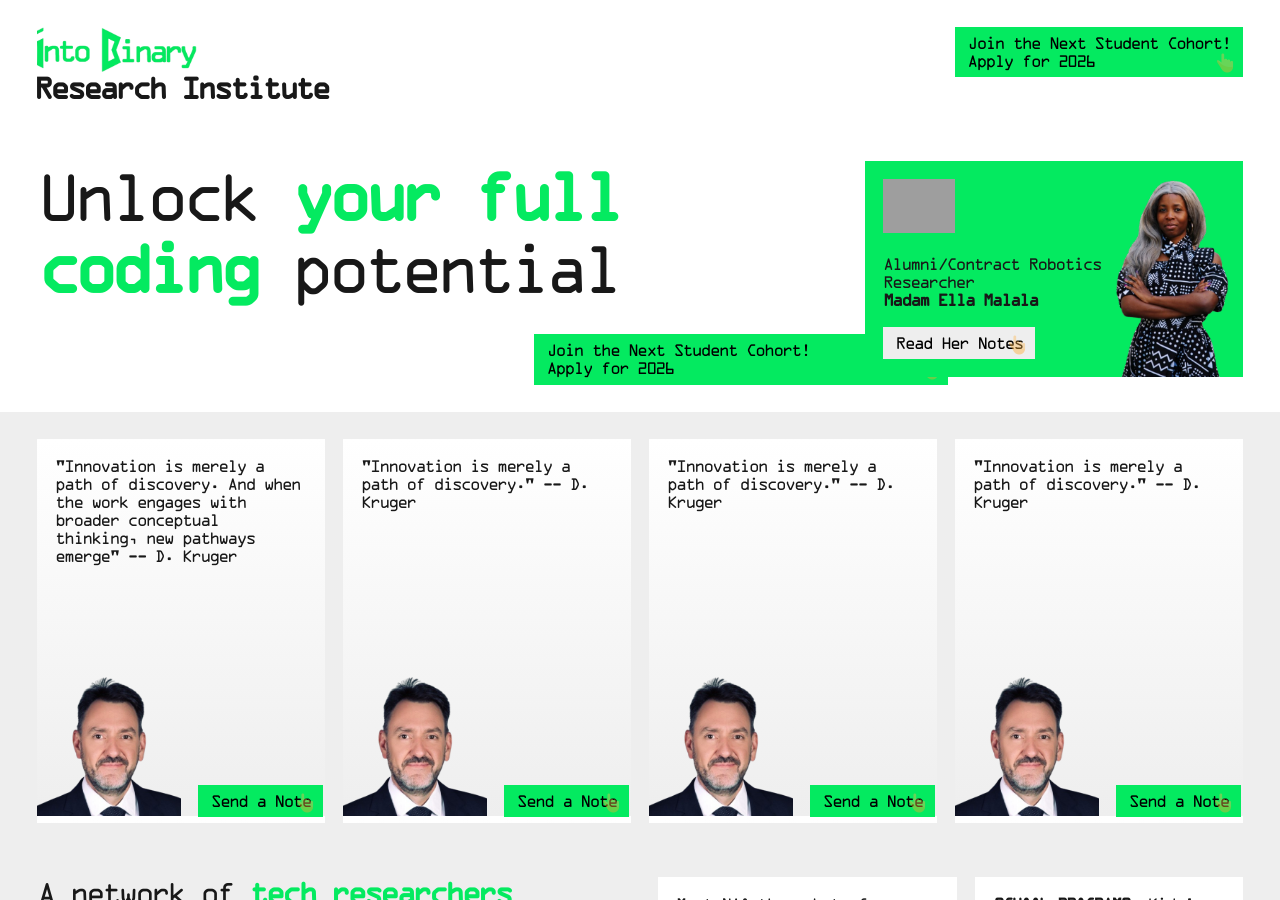
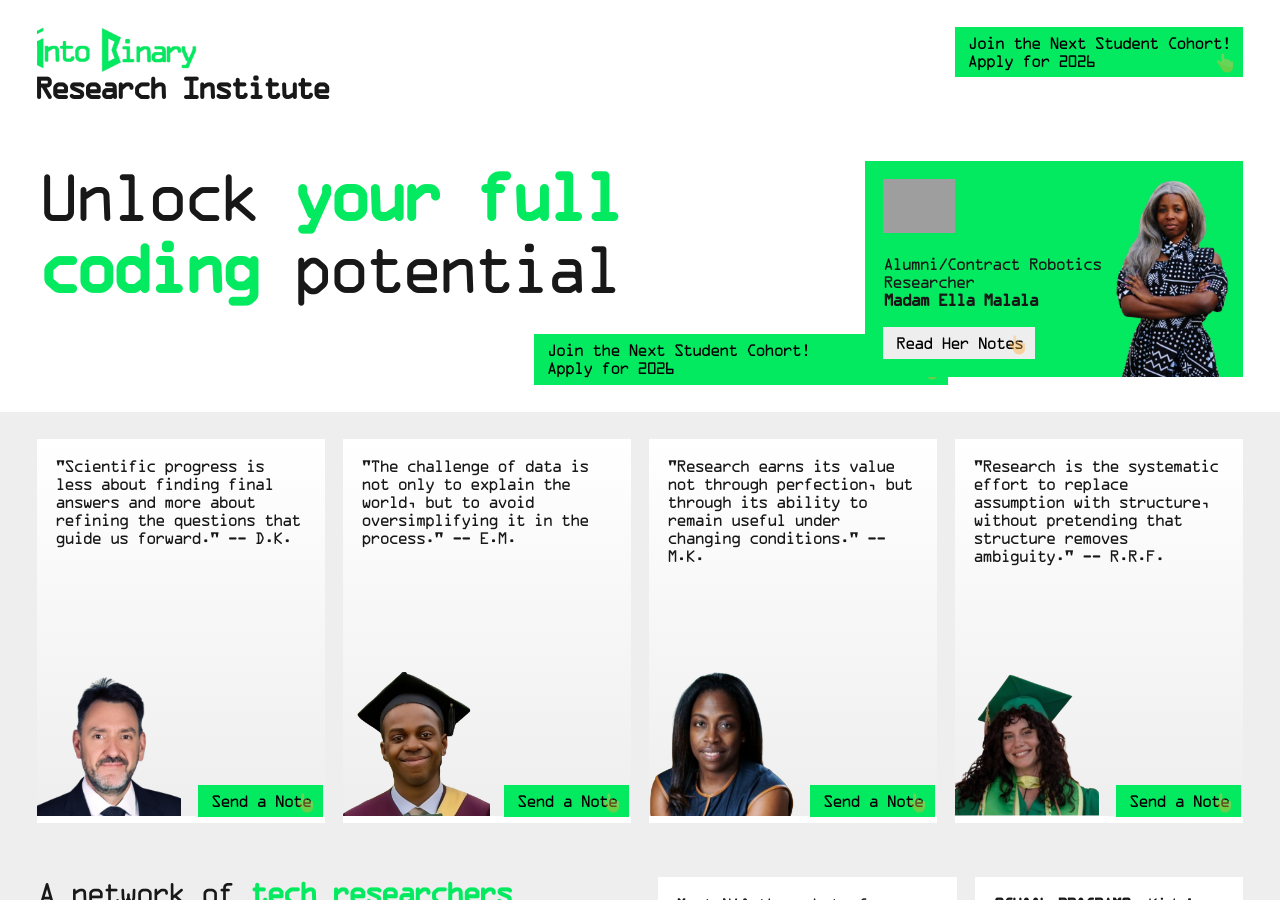
Before and after one commit to intobinary/researchinstitute.IB, a Jekyll site: the page built from www/_pages/home.markdown, in a window 1280 px wide and 900 px high. Built offline with Jekyll 4.4.1, drawn with Linux system fonts in a browser that asks for light colours; grey boxes are pictures that could not be loaded.

Commit message:
Update welcome.html

```diff
--- a/www/_layouts/welcome.html
+++ b/www/_layouts/welcome.html
@@ -11,23 +11,23 @@ layout: default
 								<main>
 												<header class="header d-bgWhite"><div class="header_dock CSSmidWrap">
 																<hgroup class="IBRIlogo">
-																				<a href=""><img src="assets/images/ibri_logo.png" /></a>
+																				<a href="https://researchinstitute.intobinary.org"><img src="assets/images/ibri_logo.png" /></a>
 																				<br />
-																				<a href=""><h1 class="CSSnoWrap">Research Institute</h1></a>
+																				<a href="https://researchinstitute.intobinary.org"><h1 class="CSSnoWrap">Research Institute</h1></a>
 																</hgroup>
 																<span class="CSSspacer"></span>
 																<nav>
 																				<!--
 																				<label for="chbx4menu">Menu</label>
 																				-->
-																				<a href="" class="u-button CSSnoWrap">Join the Next Student Cohort! <br />Apply for 2026</a>
+																				<a class="u-button CSSnoWrap">Join the Next Student Cohort! <br />Apply for 2026</a>
 																</nav>
 												</div></header>
 
 												<section class="stage d-bgWhite"><div class="stage_dock CSSmidWrap">
 																<hgroup>
 																				<h2>Unlock <!--<span></span>--> <label>your full coding</label> potential</h2>
-																				<a href="" class="u-button">Join the Next Student Cohort! <br />Apply for 2026</a>
+																				<a class="u-button">Join the Next Student Cohort! <br />Apply for 2026</a>
 																</hgroup>
 																<span class="CSSspacer">
 																				<!--
@@ -78,33 +78,42 @@ layout: default
 
 												<section class="researchers CSSmidWrap">
 																<figure class="d-bgGradient vToBottom">
-																				<figcaption>"Innovation is merely a path of discovery. And when the work engages with broader conceptual thinking, new pathways emerge<!-- that extend beyond conventional implementations-->" -- D. Kruger</figcaption>
-																				<span class="CSSspacer"></span>
-																				<img src="assets/images/placeholder_transparent.png" style="background-image: url('assets/images/researcher1.png');" />
-
-																				<a href="mailto:hello@intobinary.org" class="u-button">Send a Note</a>
-																</figure>
-																<figure class="d-bgGradient vToBottom">
-																				<figcaption>"Innovation is merely a path of discovery." -- D. Kruger</figcaption>
+																				<figcaption>"Scientific progress is less about finding final answers and more about refining the questions that guide us forward." -- D.K.</figcaption>
 																				<span class="CSSspacer"></span>
 																				<img src="assets/images/placeholder_transparent.png" style="background-image: url('assets/images/researcher1.png');" />
 
 																				<a href="mailto:hello@intobinary.org" class="u-button">Send a Note</a>
 																</figure>
 																<figure  class="d-bgGradient vToBottom">
-																				<figcaption>"Innovation is merely a path of discovery." -- D. Kruger</figcaption>
+																				<figcaption>"The challenge of data is not only to explain the world, but to avoid oversimplifying it in the process." -- E.M.</figcaption>
 																				<span class="CSSspacer"></span>
-																				<img src="assets/images/placeholder_transparent.png" style="background-image: url('assets/images/researcher1.png');" />
+																				<img src="assets/images/placeholder_transparent.png" style="background-image: url('assets/images/researcher4.png');" />
+
+																				<a href="mailto:hello@intobinary.org" class="u-button">Send a Note</a>
+																</figure>
+																<figure class="d-bgGradient vToBottom">
+																				<figcaption>"Research earns its value not through perfection, but through its ability to remain useful under changing conditions." -- M.K.</figcaption>
+																				<span class="CSSspacer"></span>
+																				<img src="assets/images/placeholder_transparent.png" style="background-image: url('assets/images/researcher2.png');" />
 
 																				<a href="mailto:hello@intobinary.org" class="u-button">Send a Note</a>
 																</figure>
 																<figure  class="d-bgGradient vToBottom">
-																				<figcaption>"Innovation is merely a path of discovery." -- D. Kruger</figcaption>
+																				<figcaption>"Research is the systematic effort to replace assumption with structure, without pretending that structure removes ambiguity." -- R.R.F.</figcaption>
 																				<span class="CSSspacer"></span>
-																				<img src="assets/images/placeholder_transparent.png" style="background-image: url('assets/images/researcher1.png');" />
+																				<img src="assets/images/placeholder_transparent.png" style="background-image: url('assets/images/researcher3.png');" />
 
 																				<a href="mailto:hello@intobinary.org" class="u-button">Send a Note</a>
 																</figure>
+																<!--
+																<figure  class="d-bgGradient vToBottom">
+																				<figcaption>"The challenge of data is not only to explain the world, but to avoid oversimplifying it in the process." -- E.M.</figcaption>
+																				<span class="CSSspacer"></span>
+																				<img src="assets/images/placeholder_transparent.png" style="background-image: url('assets/images/researcher4.png');" />
+
+																				<a href="mailto:hello@intobinary.org" class="u-button">Send a Note</a>
+																</figure>
+																-->
 												</section>
 
 												<section class="about CSSmidWrap">
@@ -142,7 +151,7 @@ layout: default
 																									<img src="assets/images/placeholder_transparent.png" style="background-image: url('assets/images/racecar.png');" />
 																								</figure>
 																								<span class="CSSspacer"></span>
-																								<a href="" class="u-button">Become one of our School/College Partners</a>
+																								<a class="u-button">Become one of our School/College Partners</a>
 																				</div>
 																</aside>
 												</section>
@@ -172,7 +181,7 @@ layout: default
 																				<figure class="is-aduts" style="background-image: url('assets/images/student_group.png');">
 																				</figure>
 
-																				<a href="" class="u-button">Read about our <br />"Youth Scholarship Fund"</a>
+																				<a href="https://scholarships.intobinary.org/" class="u-button">Read about our <br />"Youth Scholarship Fund"</a>
 																</aside>
 												</section>
 
@@ -184,14 +193,14 @@ layout: default
 																				<fieldset>
 																								<div>
 																												<span>Enter your name:</span>
-																												<input type="text" placeholder="Jane Doe" required />
+																												<input type="text" name="Name" placeholder="Jane Doe" required />
 																								</div><div>
 																												<span>Your email:</span>
-																												<input type="email" placeholder="name@office.com" required />
+																												<input type="email" name="Email" placeholder="name@office.com" required />
 																								</div>
 																								<div>
 																												<span>And Linkedin URL:</span>
-																												<input type="text" placeholder="https://linkedin.com/CorporoMalala" required />
+																												<input type="text" name="LinkedIn" placeholder="https://linkedin.com/CorporoMalala" required />
 																								</div>
 																				</fieldset>
 																				<input type="submit" class="u-button" value='Get a "Community Pass"' />
@@ -210,9 +219,9 @@ layout: default
 
 												<footer class="footer CSSmidWrap">
 																<nav>
-																				<a href="https://" class="u-button">Become a School/College Partner</a>
-																				<a href="https://" class="u-button">Become a Corporate Client</a>
-																				<a href="https://" class="u-button">Join the Researchers' Guild</a>
+																				<a class="u-button">Become a School/College Partner</a>
+																				<a class="u-button">Become a Corporate Client</a>
+																				<a class="u-button">Join the Researchers' Guild</a>
 																				<a href="mailto:madam.ella@intobinary.org" class="u-button">Email for PR</a>
 																				<!--
 																				<a href="2021-2026.intobinary.org" class="u-button">Apply for 2026</a>
@@ -221,9 +230,9 @@ layout: default
 																</nav>
 
 																<hgroup class="IBRIlogo">
-																				<a href=""><img src="assets/images/ibri_logo.png" /></a>
+																				<a href="https://researchinstitute.intobinary.org"><img src="assets/images/ibri_logo.png" /></a>
 																				<br />
-																				<a href=""><h1 class="CSSnoWrap">Research Institute</h1></a>
+																				<a href="https://researchinstitute.intobinary.org"><h1 class="CSSnoWrap">Research Institute</h1></a>
 																</hgroup>
 																<p>&copy; Copyrights 2026. All Rights Reserved: <a href="https://researchinstitute.intobinary.org" class="CSSbold CSSinline">Into Binary Research Institute</a></p>
 												</footer>
```
